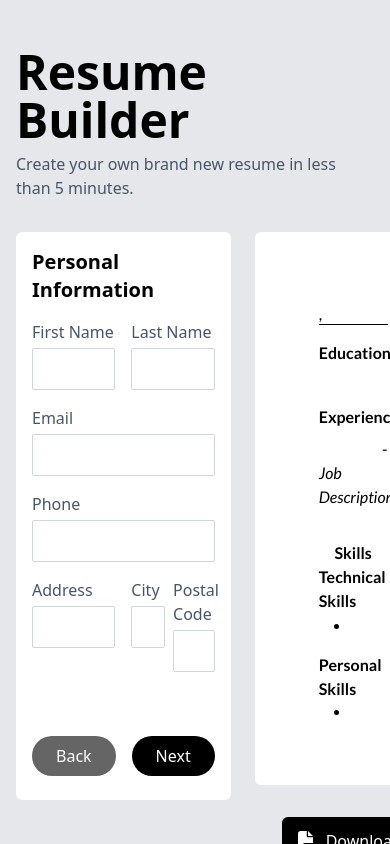
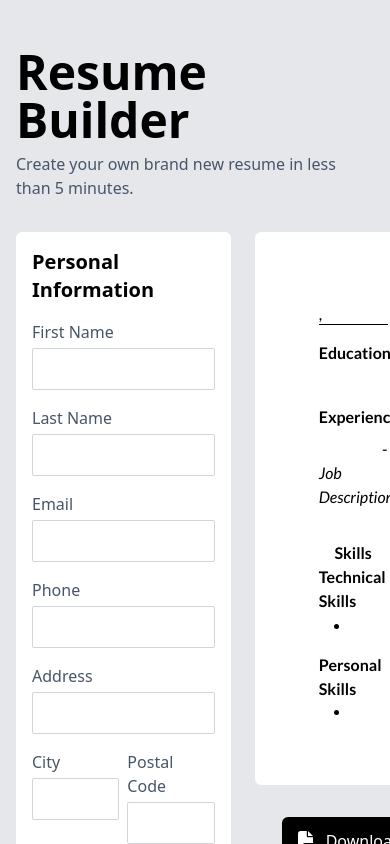
Before and after one commit to JonashGania/resume-builder, a React (Vite) app: page / in a window 390 px wide. Shown: the top 844 px of the page. Built offline with nearby package versions, Linux system fonts and the light colour scheme.

Commit message:
added responsive styles

```diff
--- a/src/components/Form/PersonalInfoForm.tsx
+++ b/src/components/Form/PersonalInfoForm.tsx
@@ -13,8 +13,8 @@ const PersonalInfoForm: React.FC<PersonalInfoProps> = ({ data, onChange }) => {
         <div>
             <h2 className="text-xl font-bold pb-4">Personal Information</h2>
             <div className="flex flex-col gap-4">
-                <div className="flex w-full gap-4">
-                    <div className="w-1/2">
+                <div className="flex w-full gap-4 flex-col mobile:flex-row">
+                    <div className="mobile:w-1/2 w-full">
                         <label htmlFor="firstName" className=" text-slate-600">First Name</label>
                         <input
                             type="text"
@@ -24,7 +24,7 @@ const PersonalInfoForm: React.FC<PersonalInfoProps> = ({ data, onChange }) => {
                             className="w-full mt-1 border rounded-sm border-gray-300 px-2 py-2 outline-none text-slate-600 focus:border-slate-600 text-ellipsis"
                         />
                     </div>
-                    <div className="w-1/2">
+                    <div className="mobile:w-1/2 w-full">
                         <label htmlFor="lastName" className=" text-slate-600">Last Name</label>
                         <input
                             type="text"
@@ -58,8 +58,8 @@ const PersonalInfoForm: React.FC<PersonalInfoProps> = ({ data, onChange }) => {
                         className="w-full mt-1 border rounded-sm border-gray-300 px-2 py-2 outline-none text-slate-600 focus:border-slate-600 text-ellipsis"
                     />
                 </div>
-                <div className="flex w-full gap-4">
-                    <div className="w-1/2">
+                <div className="flex w-full gap-4 flex-col mobile:flex-row">
+                    <div className="mobile:w-1/2 w-full">
                         <label htmlFor="address" className="text-slate-600">Address</label>
                         <input
                             type="text"
@@ -69,8 +69,8 @@ const PersonalInfoForm: React.FC<PersonalInfoProps> = ({ data, onChange }) => {
                             className="w-full mt-1 border rounded-sm border-gray-300 px-2 py-2 outline-none text-slate-600 focus:border-slate-600 text-ellipsis"
                         />
                     </div>
-                    <div className="w-1/2 flex gap-2">
-                        <div className="w-1/2">
+                    <div className="mobile:w-1/2 w-full flex gap-2">
+                        <div className="mobile:w-1/2 w-full">
                             <label htmlFor="city" className="text-slate-600">City</label>
                             <input
                                 type="text"
@@ -80,7 +80,7 @@ const PersonalInfoForm: React.FC<PersonalInfoProps> = ({ data, onChange }) => {
                                 className="w-full mt-1 border rounded-sm border-gray-300 px-2 py-2 outline-none text-slate-600 focus:border-slate-600 text-ellipsis"
                             />
                         </div>
-                        <div className="w-1/2">
+                        <div className="mobile:w-1/2 w-full">
                             <label htmlFor="postal-code" className="text-slate-600">Postal Code</label>
                             <input
                                 type="text"
```
